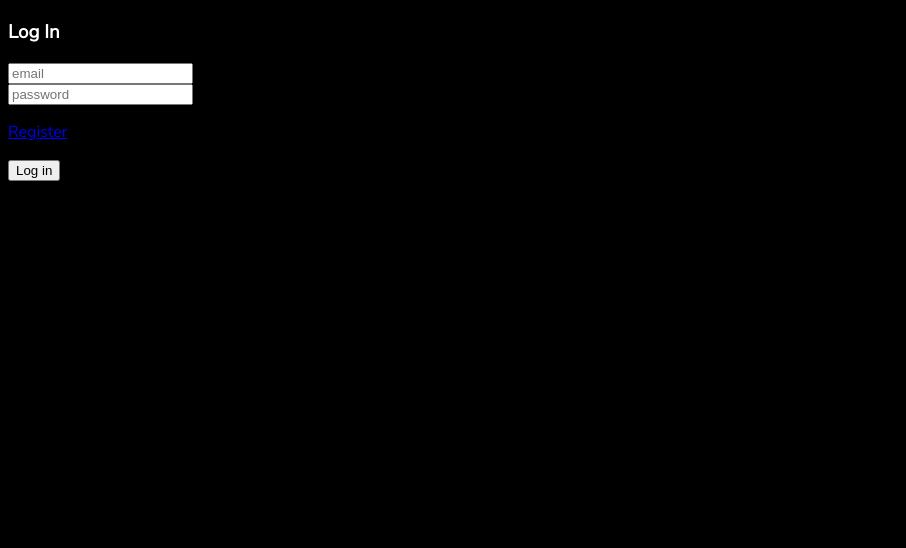
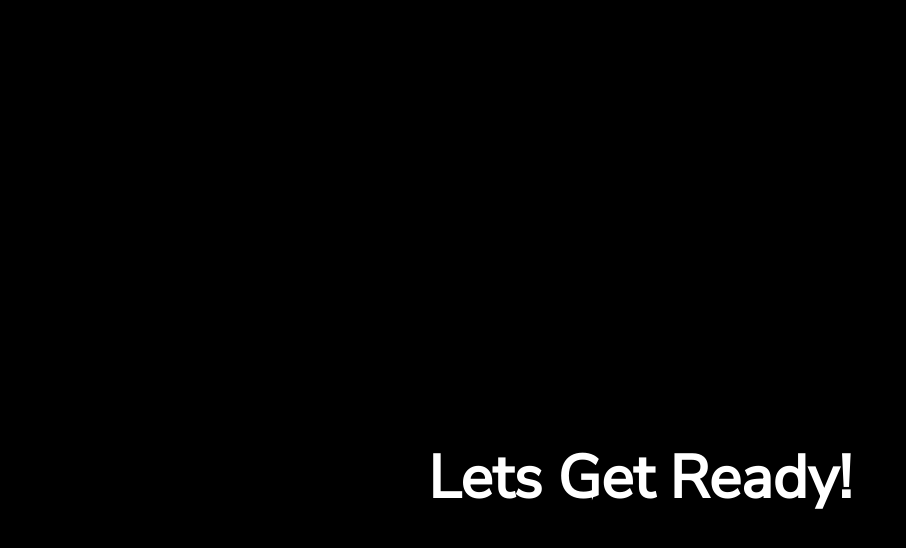
Before and after one commit to Mirroraculous/Mirroraculous, an Angular app: page / in a window 1280 px wide. Shown: the top 548 px of the page, without its empty margins (0-906 px from the left). Built offline with nearby package versions, Linux system fonts and the light colour scheme; a web font is replaced by a local one.

Commit message:
working bad looking change

```diff
--- a/src/app/app.component.html
+++ b/src/app/app.component.html
@@ -1,4 +1,5 @@
-<!--<app-overlay></app-overlay>
-<app-home></app-home>
-//-->
-<app-login></app-login>
+<app-overlay></app-overlay>
+<button *ngIf = "registerLoginHome === 0" class="button" (click)="setVal(1)">Goto home</button>
+<button *ngIf = "registerLoginHome === 1" class="button" (click)="setVal(0)">Goto login</button>
+<app-login *ngIf = "registerLoginHome === 0"></app-login>
+<app-home *ngIf = "registerLoginHome === 1"></app-home>
--- a/src/app/app.component.ts
+++ b/src/app/app.component.ts
@@ -7,4 +7,8 @@
 })
 export class AppComponent {
   title = 'Mirroraculous';
+  registerLoginHome = 0;
+  setVal(val){
+    this.registerLoginHome = val;
+  }
 }
```
